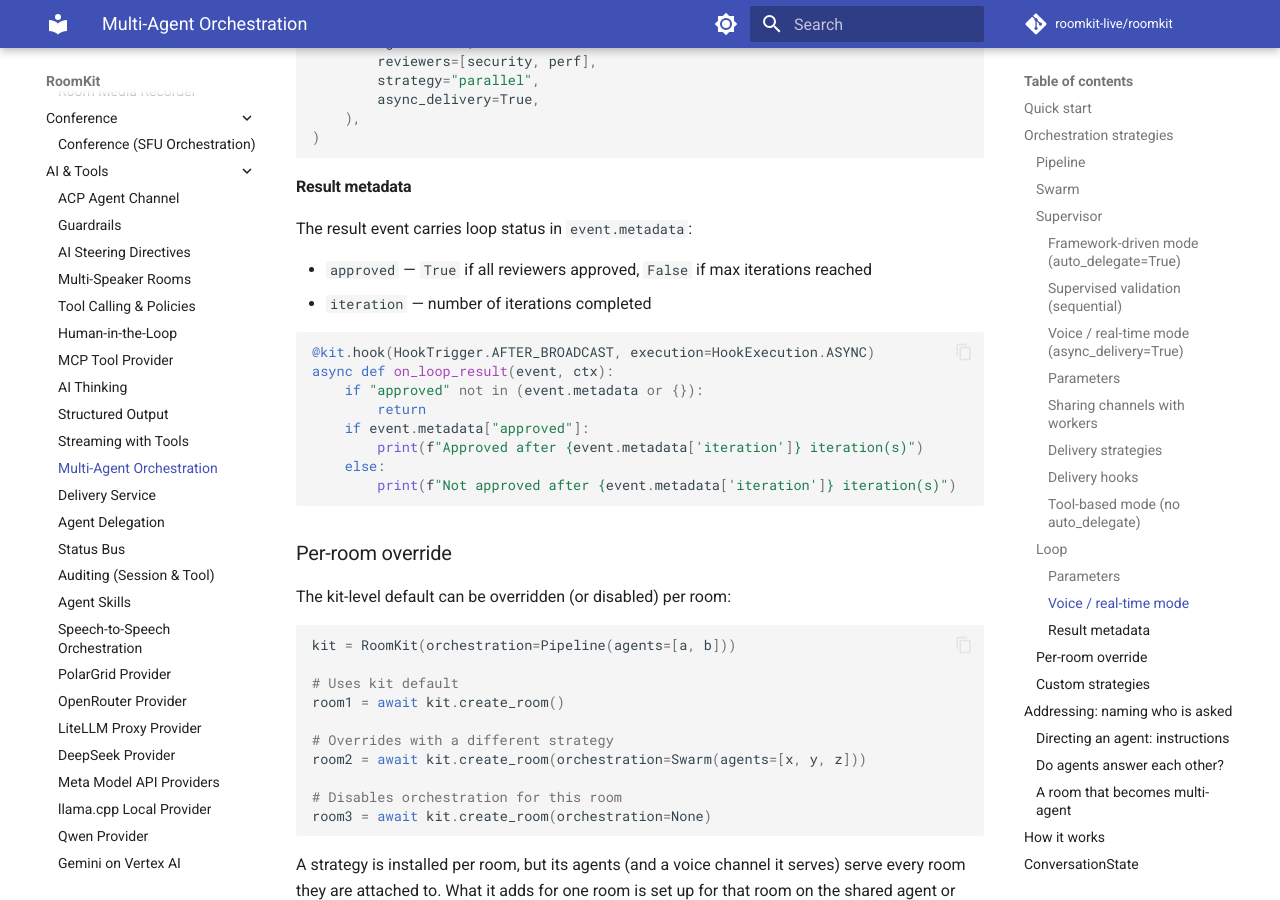
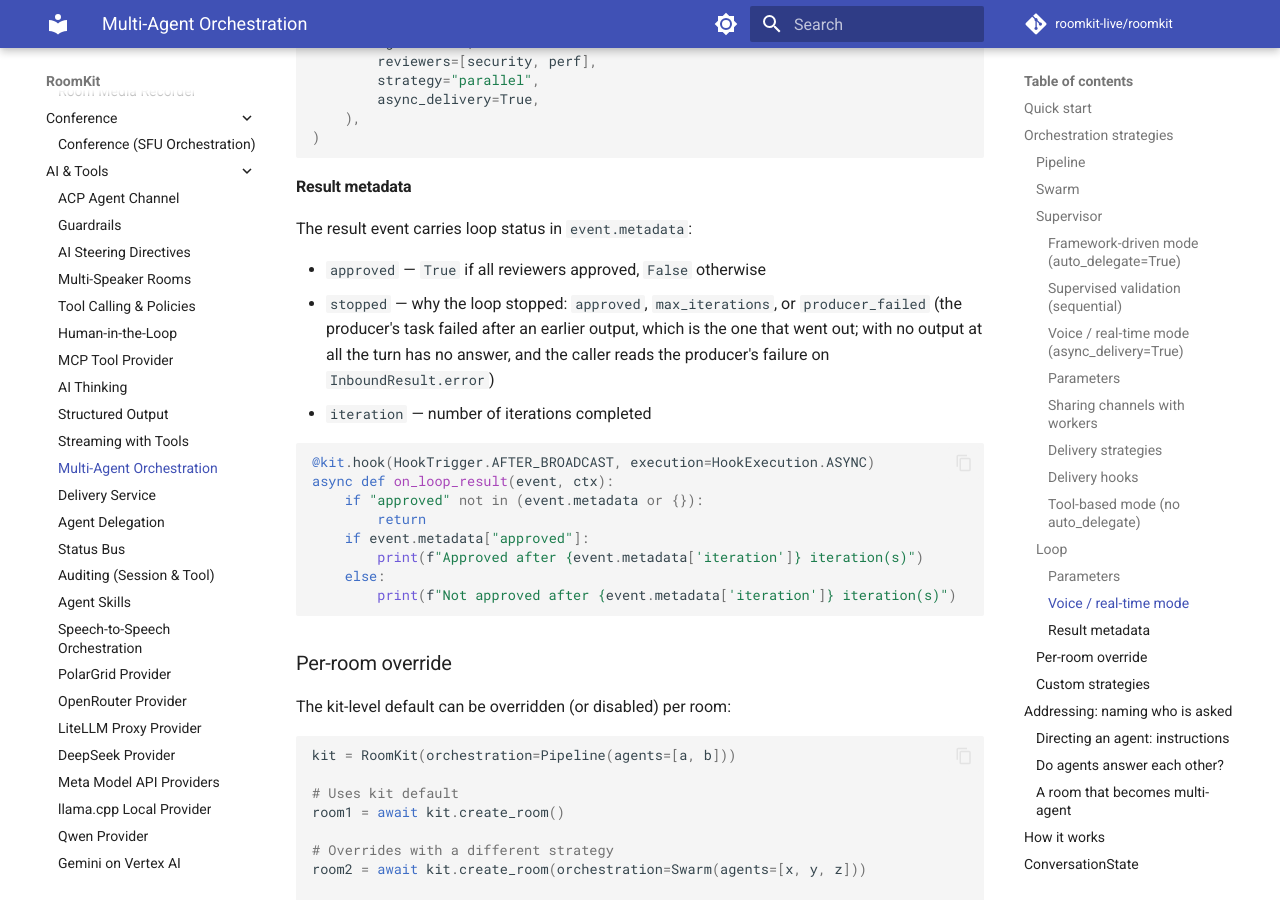
Before and after one commit to roomkit-live/roomkit-docs, an MkDocs documentation site: the page built from docs/guides/orchestration.md, in a window 1280 px wide and 900 px high, scrolled down 9017 px. Built offline with MkDocs 1.6.1 and Material for MkDocs 9.7.7, drawn with Linux system fonts in a browser that asks for light colours; comment, search, counter and statistics services are not loaded.

Commit message:
docs(orchestration): a Loop says why it stopped (RMK-435)

````diff
--- a/docs/guides/orchestration.md
+++ b/docs/guides/orchestration.md
@@ -383,7 +383,8 @@ kit = RoomKit(
 
 The result event carries loop status in `event.metadata`:
 
-- `approved` — `True` if all reviewers approved, `False` if max iterations reached
+- `approved` — `True` if all reviewers approved, `False` otherwise
+- `stopped` — why the loop stopped: `approved`, `max_iterations`, or `producer_failed` (the producer's task failed after an earlier output, which is the one that went out; with no output at all the turn has no answer, and the caller reads the producer's failure on `InboundResult.error`)
 - `iteration` — number of iterations completed
 
 ```python
````
